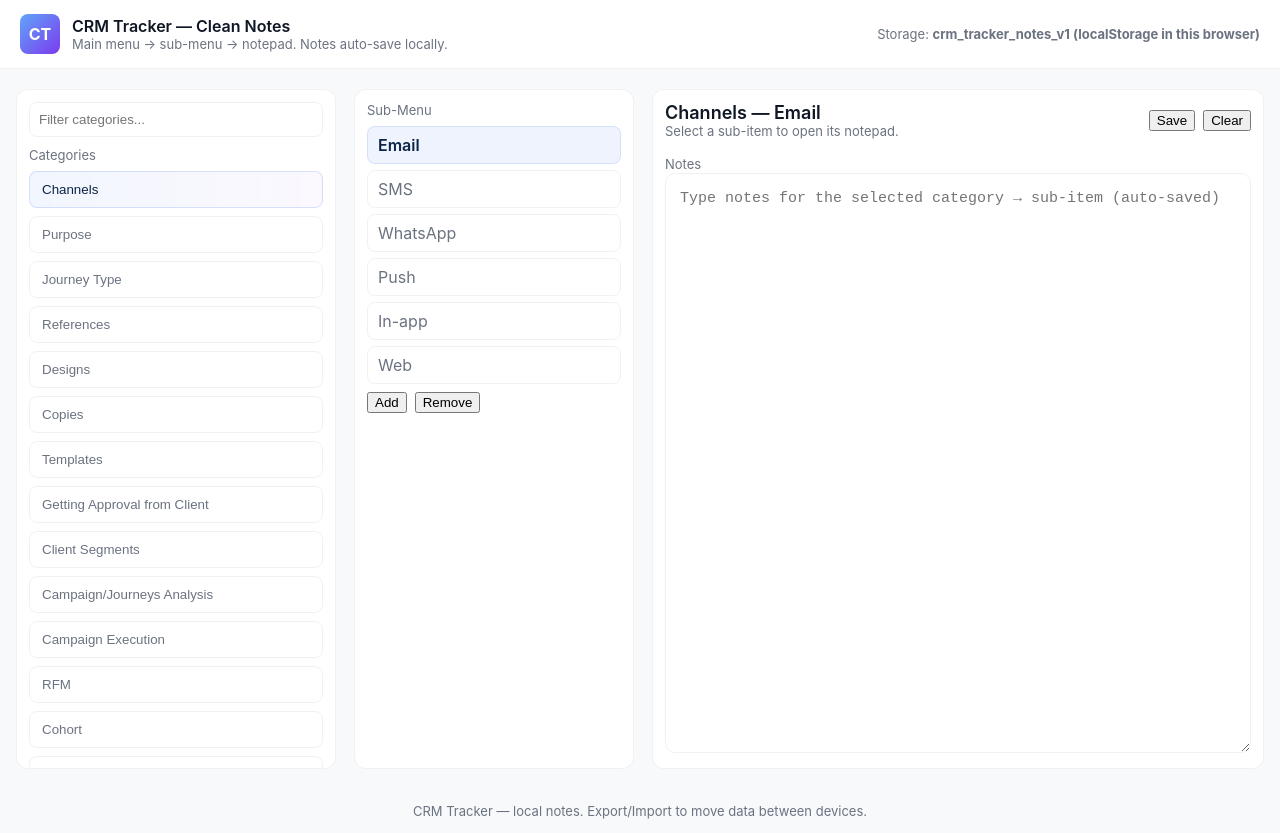
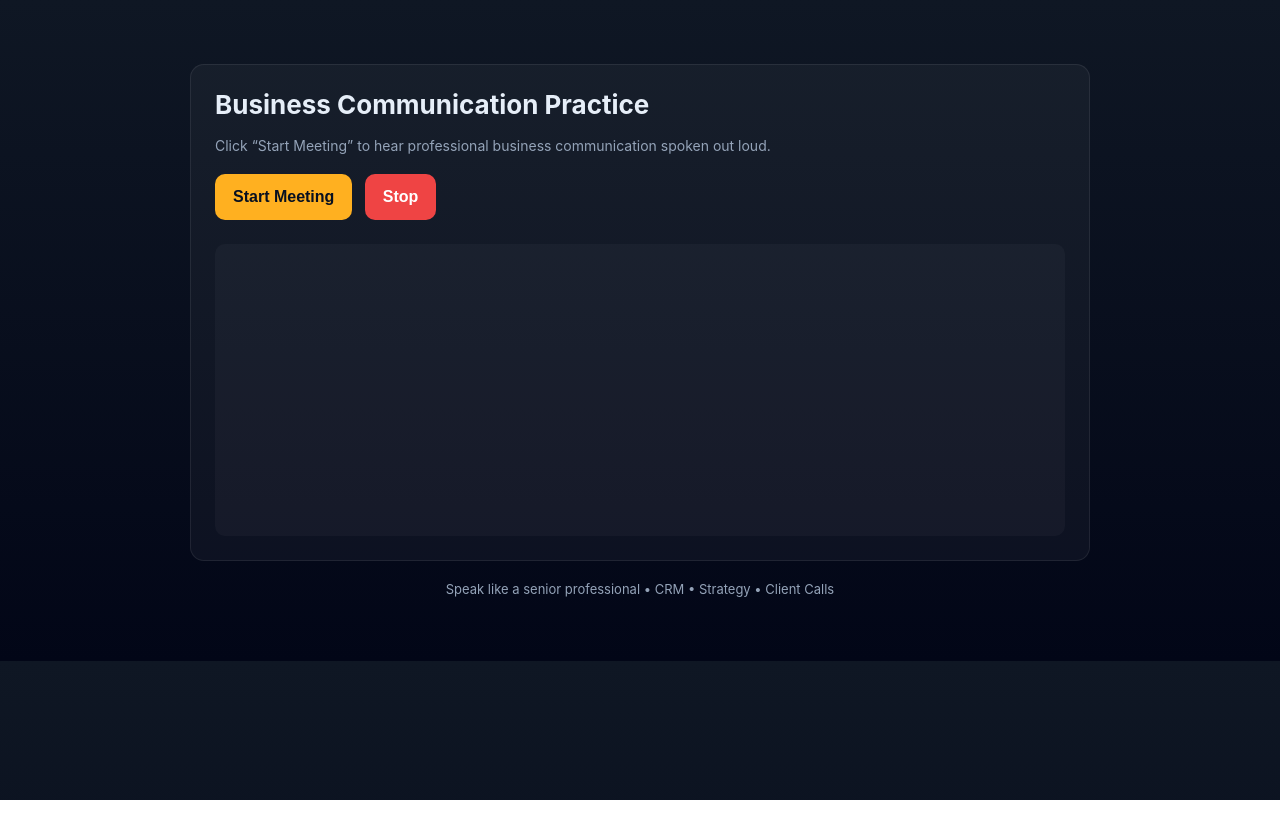
Before and after one commit to Chaithanya42-cpu/Chaithanya42-cpu.github.io, a plain HTML site: page crm.html in a window 1280 px wide. After the commit the page ends 800 px from the top, so only its background shows below. Drawn offline with Linux system fonts and the light colour scheme.

Commit message:
Update crm.html

```diff
--- a/crm.html
+++ b/crm.html
@@ -2,214 +2,292 @@
 <html lang="en">
 <head>
 <meta charset="utf-8" />
-  <meta name="viewport" content="width=device-width,initial-scale=1" />
-  <title>CRM Tracker — Clean Notes</title>
+<meta name="viewport" content="width=device-width, initial-scale=1" />
+<title>Business Communication Practice</title>
+
 <style>
-    :root{--bg:#f7f9fb;--card:#ffffff;--muted:#6b7280;--accent:#2563eb;--border:rgba(15,23,42,0.06)}
-    *{box-sizing:border-box}
-    body{margin:0;font-family:Inter,system-ui,-apple-system,'Segoe UI',Roboto,Arial;background:var(--bg);color:#0f1724}
-    header{display:flex;align-items:center;justify-content:space-between;padding:14px 20px;border-bottom:1px solid var(--border);background:var(--card)}
-    .brand{display:flex;gap:12px;align-items:center}
-    .logo{width:40px;height:40px;border-radius:8px;background:linear-gradient(135deg,#60a5fa,#7c3aed);display:flex;align-items:center;justify-content:center;color:white;font-weight:700}
-    .title{font-size:16px;font-weight:600}
-    .layout{display:grid;grid-template-columns:320px 280px 1fr;gap:18px;max-width:1400px;margin:20px auto;padding:0 16px}
-    .panel{background:var(--card);border-radius:12px;padding:12px;height:calc(100vh - 120px);overflow:auto;border:1px solid var(--border)}
-    .main{min-height:calc(100vh - 120px)}
-    .search{display:flex;gap:8px;margin-bottom:10px}
-    .search input{flex:1;padding:9px;border-radius:8px;border:1px solid var(--border);background:transparent;color:inherit}
-    .menu{display:flex;flex-direction:column;gap:8px}
-    .menu button{background:transparent;border:1px solid var(--border);padding:10px 12px;border-radius:8px;color:var(--muted);text-align:left;cursor:pointer}
-    .menu button.active{background:linear-gradient(90deg,rgba(37,99,235,0.06),rgba(124,58,237,0.03));border-color:rgba(37,99,235,0.16);color:#0b2447}
-    .submenu-list{display:flex;flex-direction:column;gap:6px}
-    .subitem{padding:8px 10px;border-radius:8px;border:1px solid var(--border);background:transparent;color:var(--muted);cursor:pointer;text-align:left}
-    .subitem.active{background:rgba(37,99,235,0.08);color:#0b2447;border-color:rgba(37,99,235,0.12);font-weight:600}
-    .small{font-size:13px;color:var(--muted)}
-    textarea{width:100%;height:calc(100vh - 220px);padding:14px;border-radius:10px;border:1px solid var(--border);background:transparent;color:inherit;font-size:15px;line-height:1.5;resize:vertical}
-    footer{padding:14px 24px;color:var(--muted);font-size:13px;text-align:center}
-    @media (max-width:1100px){.layout{grid-template-columns:1fr 300px;}.submenu{display:none}}
-    @media (max-width:700px){.layout{grid-template-columns:1fr;}.panel{height:auto}}
-    .actions{display:flex;gap:8px;margin-top:8px}
+  body {
+    margin: 0;
+    font-family: Inter, system-ui, Arial, sans-serif;
+    background: linear-gradient(180deg, #0f1724, #020617);
+    color: #e6eef8;
+  }
+
+  .container {
+    max-width: 900px;
+    margin: 40px auto;
+    padding: 24px;
+  }
+
+  .card {
+    background: rgba(255,255,255,0.04);
+    border-radius: 14px;
+    padding: 24px;
+    border: 1px solid rgba(255,255,255,0.08);
+  }
+
+  h1 {
+    margin-top: 0;
+    font-size: 26px;
+  }
+
+  .subtitle {
+    color: #94a3b8;
+    font-size: 14px;
+    margin-bottom: 20px;
+  }
+
+  .btn {
+    background: #ffb020;
+    border: none;
+    padding: 14px 18px;
+    border-radius: 10px;
+    font-weight: 700;
+    cursor: pointer;
+    color: #081020;
+    font-size: 16px;
+  }
+
+  .btn:disabled {
+    opacity: 0.6;
+    cursor: not-allowed;
+  }
+
+  .conversation {
+    margin-top: 24px;
+    padding: 16px;
+    background: rgba(255,255,255,0.03);
+    border-radius: 10px;
+    min-height: 260px;
+    line-height: 1.6;
+    font-size: 15px;
+  }
+
+  .line {
+    margin-bottom: 10px;
+    animation: fadeIn 0.3s ease;
+  }
+
+  @keyframes fadeIn {
+    from { opacity: 0; transform: translateY(4px); }
+    to { opacity: 1; transform: translateY(0); }
+  }
+
+  footer {
+    text-align: center;
+    font-size: 13px;
+    color: #94a3b8;
+    margin-top: 20px;
+  }
 </style>
 </head>
+
 <body>
-  <header>
-    <div class="brand">
-      <div class="logo">CT</div>
-      <div>
-        <div class="title">CRM Tracker — Clean Notes</div>
-        <div class="small">Main menu → sub-menu → notepad. Notes auto-save locally.</div>
-      </div>
-    </div>
-    <div class="small">Storage: <strong id="storageInfo">localStorage</strong></div>
-  </header>
 
-  <div class="layout">
-    <aside class="panel">
-      <div class="search"><input id="searchInput" placeholder="Filter categories..." /></div>
-      <div class="small" style="margin-bottom:8px">Categories</div>
-      <div class="menu" id="menuList"></div>
-      <div class="actions">
-        <button id="exportAll">Export</button>
-        <button id="importBtn">Import</button>
-      </div>
-    </aside>
-
-    <aside class="panel" id="submenuPane">
-      <div class="small" style="margin-bottom:8px">Sub-Menu</div>
-      <div id="submenuList" class="submenu-list"></div>
-      <div class="actions">
-        <button id="addSub">Add</button>
-        <button id="removeSub">Remove</button>
-      </div>
-    </aside>
-
-    <main class="panel main">
-      <div style="display:flex;justify-content:space-between;align-items:center">
-        <div>
-          <div id="pageTitle" style="font-size:18px;font-weight:600">Designs</div>
-          <div id="pageSubtitle" class="small">Select a sub-item to open its notepad.</div>
-        </div>
-        <div style="display:flex;gap:8px;align-items:center">
-          <button id="saveBtn">Save</button>
-          <button id="clearBtn">Clear</button>
-        </div>
+<div class="container">
+  <div class="card">
+    <h1>Business Communication Practice</h1>
+    <div class="subtitle">
+      Click “Start Meeting” to hear professional business communication spoken out loud.
     </div>
 
-      <div style="margin-top:14px">
-        <label class="small">Notes</label>
-        <textarea id="noteArea" placeholder="Type notes for the selected category → sub-item (auto-saved)"></textarea>
-      </div>
-    </main>
+    <button id="startBtn" class="btn">Start Meeting</button>
+<button id="stopBtn" class="btn" style="margin-left:8px;background:#ef4444;color:#fff">
+  Stop
+</button>
+
+
+    <div id="conversation" class="conversation"></div>
   </div>
 
-  <footer>CRM Tracker — local notes. Export/Import to move data between devices.</footer>
+  <footer>
+    Speak like a senior professional • CRM • Strategy • Client Calls
+  </footer>
+</div>
 
 <script>
-    // Main categories and submenus
-    const categories = [
-      'Channels','Purpose','Journey Type','References',
-      'Designs','Copies','Templates','Getting Approval from Client',
-      'Client Segments','Campaign/Journeys Analysis','Campaign Execution',
-      'RFM','Cohort','Funnel','Metrics','A/B Testing','Flow Analysis','NPS',
-      'Technical Issues','Technical Advantages',
-      'Note Taking','Planning'
+/* ==================================================
+   COMPLETE BUSINESS COMMUNICATION MASTER LIST
+   (ALL LINES – ONE SET – NO CATEGORIES)
+================================================== */
+
+const COMMUNICATION_LINES = [
+
+  // Discovery / Understanding
+  "Before we jump into solutions, I want to clearly understand the business context from your perspective.",
+  "To make sure we are aligned, could you share what the primary goal is for this phase?",
+  "From your point of view, what is the biggest challenge you are trying to solve right now?",
+  "What would success look like for you at the end of the next 30 to 60 days?",
+  "Are there any constraints or limitations we should be aware of before planning execution?",
+  "What has worked well so far, and where do you feel things have not met expectations?",
+  "I want to understand the customer behavior better before suggesting any next steps.",
+
+  // Agenda / Structure
+  "Let me quickly outline the agenda so we can use the time effectively.",
+  "The objective of today’s call is to align on priorities and next steps.",
+  "We will cover performance, upcoming plans, and approvals in that order.",
+  "I want to be mindful of time, so let’s focus on the key decisions needed today.",
+  "Does this agenda work for everyone before we proceed?",
+  "If anything feels out of scope, we can park it and revisit later.",
+
+  // Performance / Data
+  "Let me start with the outcome first, and then I’ll explain the drivers behind it.",
+  "Overall, the campaign performed better than last month in terms of conversions.",
+  "Where we saw a dip was in open rates, mainly due to audience saturation.",
+  "What worked particularly well here was the targeting and timing.",
+  "Compared to the previous cycle, engagement has improved among repeat users.",
+  "The key learning from this campaign is something we can directly apply going forward.",
+  "There are some gaps, and I want to call them out transparently.",
+
+  // Strategy
+  "Based on what we’re seeing in the data, there are two clear approaches we can take.",
+  "From a strategic standpoint, this aligns well with your long-term retention goals.",
+  "If the objective is revenue growth, then this is the lever we should prioritize.",
+  "My recommendation would be to balance proven strategies with controlled testing.",
+  "This gives us an opportunity to improve performance without taking unnecessary risk.",
+  "We should think of this in phases rather than treating it as a one-time activity.",
+  "This approach allows us to scale what works while learning continuously.",
+
+  // Approval / Decisions
+  "To move forward, we need confirmation on the final creative and send time.",
+  "What we are seeking approval for today is the campaign structure and audience.",
+  "Once this is approved, we can proceed without any further dependency.",
+  "Is there any concern or change you would like before we lock this?",
+  "Can we align on this today so we stay on track with the timeline?",
+  "If this works for you, we’ll proceed exactly as discussed.",
+
+  // Issues / Escalation
+  "I want to acknowledge this upfront — this should not have happened.",
+  "You are right to call this out, and I take responsibility for it.",
+  "The root cause of this issue was a process gap on our side.",
+  "What’s important now is how we fix this and prevent it from recurring.",
+  "We’ve already taken corrective steps, and this will not repeat.",
+  "I’ll personally ensure this stays on track from here.",
+  "The revised timeline is clear, and we are aligned on next steps.",
+
+  // Alignment / Expectations
+  "Just to align expectations clearly, this is how we propose handling execution.",
+  "Going forward, this will be the process we follow for all campaigns.",
+  "To avoid any confusion later, we’ll document and share all updates in writing.",
+  "Our role will be to strategize, execute, and report on performance.",
+  "This is what you can expect from us on a weekly basis.",
+  "Please let us know if this structure works for you.",
+
+  // Insights
+  "Rather than reviewing every metric, let’s focus on what actually matters.",
+  "The key insight here is how user intent changes across channels.",
+  "What this data tells us is that timing matters more than frequency.",
+  "This metric is important because it directly impacts revenue.",
+  "If we connect these data points, the pattern becomes very clear.",
+  "This insight helps us make a more informed decision moving forward.",
+
+  // Feedback
+  "I’d really appreciate your honest feedback on this approach.",
+  "Does this align with what you had in mind?",
+  "That’s fair feedback, and I appreciate you sharing it openly.",
+  "We’ll take this input seriously and refine our approach.",
+  "Let’s treat this as an opportunity to improve, not a setback.",
+  "We’ll reflect this feedback in the next iteration.",
+
+  // Internal Coordination
+  "Today’s top priority is completing the campaign assets on time.",
+  "Let’s align on ownership so there’s no confusion later.",
+  "Design will deliver by 4 PM, and copy by 5 PM.",
+  "If anyone is blocked, please flag it immediately.",
+  "I’ll review everything and share feedback in one consolidated round.",
+  "Let’s stay focused so we don’t miss timelines.",
+
+  // Time Management
+  "That’s an important point, but it’s slightly out of scope for today’s call.",
+  "To stay on track, let’s come back to the main decision.",
+  "We can park this for now and revisit if time permits.",
+  "Let’s close the priority items first and then circle back.",
+  "I want to respect everyone’s time and keep this focused.",
+
+  // Closure
+  "To summarize, we’ve aligned on the strategy, timelines, and ownership.",
+  "Next steps from our side are clearly defined.",
+  "We’ll share a written recap with timelines shortly.",
+  "The campaign will go live as discussed once approvals are in.",
+  "If there’s nothing else, we’re aligned and good to proceed.",
+  "Let’s reconnect after we have performance data to review."
 ];
 
-    const defaultSubsections = {
-      'Channels': ['Email','SMS','WhatsApp','Push','In-app','Web'],
-      'Purpose': ['Event','Educational','Offer','Transactional','Retention','Other'],
-      'Journey Type': ['All','Special Events','Welcome','Abandonment','Re-engagement','Lifecycle'],
-      'References': ['Research Academies','ChatGPT','YouTube','Customer Care'],
+/* ==================================================
+   CORE ENGINE (CONTINUOUS + RANDOM + NO REPEAT)
+================================================== */
 
-      'Designs': ['Channels & Types','Purpose','Journey Types','Overview','References'],
-      'Copies': ['Channels & Types','Purpose','Journey Types','Variants','Overview'],
-      'Templates': ['Email','SMS/WhatsApp','Push','In-app','Overview'],
-      'Getting Approval from Client': ['Copy','Design','Strategy','Approvals Log','Comments'],
-      'Client Segments': ['RFM Segments','Cohort Segments','Funnel Segments','Test Segments','Notes'],
-      'Campaign/Journeys Analysis': ['Benchmarks','Historical Data','Metrics','Insights','Recommendations'],
-      'Campaign Execution': ['Pre-checklist','Execution Checklist','Post-checklist','Issues','Notes'],
-      'RFM': ['Summary','Segments','Actions','Notes','Results'],
-      'Cohort': ['Weekly','Monthly','Retention Notes','Actions','Results'],
-      'Funnel': ['Top','Middle','Bottom','Drop-offs','Fixes'],
-      'Metrics': ['Conversions','Engagement','Revenue','Custom Metrics','Notes'],
-      'A/B Testing': ['Hypotheses','Variants','Results','Learnings','Notes'],
-      'Flow Analysis': ['Flow Map','Drop-offs','Optimizations','Notes','Results'],
-      'NPS': ['Responses','Promoters','Detractors','Actions','Trends'],
-      'Technical Issues': ['Open','In Progress','Resolved','Logs','Notes'],
-      'Technical Advantages': ['Ideas','Integrations','Automations','Notes','Results'],
+const conversationBox = document.getElementById("conversation");
+const startBtn = document.getElementById("startBtn");
+const stopBtn = document.getElementById("stopBtn");
 
-      // New single-notepad categories
-      'Note Taking': ['Notes'],
-      'Planning': ['Notes']
-    };
+let isRunning = false;
+const speechEnabled = "speechSynthesis" in window;
 
-    // DOM refs
-    const menuList = document.getElementById('menuList');
-    const submenuList = document.getElementById('submenuList');
-    const pageTitle = document.getElementById('pageTitle');
-    const noteArea = document.getElementById('noteArea');
-    const saveBtn = document.getElementById('saveBtn');
-    const clearBtn = document.getElementById('clearBtn');
-    const searchInput = document.getElementById('searchInput');
-    const addSub = document.getElementById('addSub');
-    const removeSub = document.getElementById('removeSub');
-    const exportAllBtn = document.getElementById('exportAll');
-    const importBtn = document.getElementById('importBtn');
+// Shuffle once per cycle
+function shuffle(arr) {
+  const a = arr.slice();
+  for (let i = a.length - 1; i > 0; i--) {
+    const j = Math.floor(Math.random() * (i + 1));
+    [a[i], a[j]] = [a[j], a[i]];
+  }
+  return a;
+}
 
-    const STORAGE_KEY = 'crm_tracker_notes_v1';
-
-    let state = {
-      selectedCategory: categories[0],
-      selectedSub: (defaultSubsections[categories[0]] && defaultSubsections[categories[0]][0]) || 'Notes',
-      data: {} // {category:{sub:{text:''}}}
-    };
-
-    function loadFromStorage(){
-      try{ const raw = localStorage.getItem(STORAGE_KEY); if(raw) state.data = JSON.parse(raw); }catch(e){console.error(e)}
-    }
-    function saveToStorage(){ try{ localStorage.setItem(STORAGE_KEY, JSON.stringify(state.data)); flashSaved(); }catch(e){console.error(e)} }
-    function flashSaved(){ pageTitle.style.opacity=0.6; setTimeout(()=>pageTitle.style.opacity=1,300); }
-
-    function renderMenu(filter=''){
-      menuList.innerHTML='';
-      categories.filter(c=>c.toLowerCase().includes(filter.toLowerCase())).forEach(cat=>{
-        const btn = document.createElement('button'); btn.textContent=cat; btn.className = cat===state.selectedCategory? 'active':'';
-        btn.onclick = ()=>{ selectCategory(cat); };
-        menuList.appendChild(btn);
+function speakAsync(text) {
+  return new Promise(resolve => {
+    if (!speechEnabled || !isRunning) return resolve();
+    const u = new SpeechSynthesisUtterance(text);
+    u.rate = 1.5;    // 1.5x speed
+    u.pitch = 0.95;
+    u.volume = 1;
+    u.onend = resolve;
+    u.onerror = resolve;
+    window.speechSynthesis.speak(u);
   });
 }
 
-    function renderSubmenu(){
-      submenuList.innerHTML='';
-      const subs = defaultSubsections[state.selectedCategory] || ['Notes'];
-      subs.forEach(s=>{
-        const div = document.createElement('div'); div.className='subitem'; div.textContent=s;
-        if(s===state.selectedSub) div.classList.add('active');
-        div.onclick = ()=>{ selectSub(s); };
-        submenuList.appendChild(div);
-      });
+function delay(ms) {
+  return new Promise(r => setTimeout(r, ms));
 }
 
-    function selectCategory(cat){
-      state.selectedCategory = cat;
-      const subs = defaultSubsections[cat] || ['Notes'];
-      state.selectedSub = subs[0];
-      pageTitle.textContent = cat + ' — ' + state.selectedSub;
-      renderMenu(searchInput.value);
-      renderSubmenu();
-      loadNote();
+async function startMeeting() {
+  if (isRunning) return;
+  isRunning = true;
+  startBtn.disabled = true;
+  conversationBox.innerHTML = "";
+
+  while (isRunning) {
+    const cycle = shuffle(COMMUNICATION_LINES);
+
+    for (const line of cycle) {
+      if (!isRunning) break;
+
+      const div = document.createElement("div");
+      div.className = "line";
+      div.textContent = line;
+      conversationBox.appendChild(div);
+      conversationBox.scrollTop = conversationBox.scrollHeight;
+
+      await speakAsync(line);
+      await delay(500);
     }
 
-    function selectSub(sub){ state.selectedSub = sub; pageTitle.textContent = state.selectedCategory + ' — ' + state.selectedSub; renderSubmenu(); loadNote(); }
-
-    function getCurrentObj(){
-      if(!state.data[state.selectedCategory]) state.data[state.selectedCategory] = {};
-      if(!state.data[state.selectedCategory][state.selectedSub]) state.data[state.selectedCategory][state.selectedSub] = {text:''};
-      return state.data[state.selectedCategory][state.selectedSub];
+    await delay(800); // pause between cycles
   }
 
-    function loadNote(){ const obj = getCurrentObj(); noteArea.value = obj.text || ''; }
-    function saveCurrent(){ const obj = getCurrentObj(); obj.text = noteArea.value; saveToStorage(); }
+  startBtn.disabled = false;
+}
 
-    noteArea.addEventListener('input', debounce(saveCurrent,700));
-    saveBtn.onclick = saveCurrent;
+function stopMeeting() {
+  isRunning = false;
+  window.speechSynthesis.cancel();
+  startBtn.disabled = false;
+}
 
-    clearBtn.onclick = ()=>{ if(confirm('Clear notes for "'+state.selectedCategory+' / '+state.selectedSub+'"?')){ if(state.data[state.selectedCategory]) delete state.data[state.selectedCategory][state.selectedSub]; noteArea.value=''; saveToStorage(); } }
+startBtn.addEventListener("click", startMeeting);
+stopBtn.addEventListener("click", stopMeeting);
+</script>
 
-    addSub.onclick = ()=>{ const name = prompt('New sub-item name'); if(!name) return; const arr = defaultSubsections[state.selectedCategory] || []; arr.push(name); defaultSubsections[state.selectedCategory]=arr; renderSubmenu(); selectSub(name); }
-    removeSub.onclick = ()=>{ if(!confirm('Remove sub-item "'+state.selectedSub+'" from '+state.selectedCategory+'?')) return; const arr = defaultSubsections[state.selectedCategory] || []; defaultSubsections[state.selectedCategory] = arr.filter(x=>x!==state.selectedSub); if(state.data[state.selectedCategory]) delete state.data[state.selectedCategory][state.selectedSub]; const newSub = (defaultSubsections[state.selectedCategory] && defaultSubsections[state.selectedCategory][0]) || 'Notes'; selectSub(newSub); saveToStorage(); }
-
-    exportAllBtn.onclick = ()=>{ const dataStr = JSON.stringify(state.data,null,2); const blob = new Blob([dataStr],{type:'application/json'}); const url=URL.createObjectURL(blob); const a=document.createElement('a'); a.href=url; a.download='crm_tracker_notes.json'; document.body.appendChild(a); a.click(); a.remove(); URL.revokeObjectURL(url); }
-    importBtn.onclick = ()=>{ const input = document.createElement('input'); input.type='file'; input.accept='application/json'; input.onchange = e=>{ const file = e.target.files[0]; if(!file) return; const reader=new FileReader(); reader.onload=ev=>{ try{ const imported = JSON.parse(ev.target.result); state.data = Object.assign({}, state.data, imported); saveToStorage(); alert('Import successful'); }catch(err){ alert('Invalid JSON'); } }; reader.readAsText(file); }; input.click(); }
-
-    function debounce(fn,ms){ let t; return function(){ clearTimeout(t); t=setTimeout(()=>fn.apply(this,arguments),ms); }; }
-
-    searchInput.addEventListener('input', (e)=>{ renderMenu(e.target.value); });
-    document.addEventListener('keydown', (e)=>{ if((e.ctrlKey||e.metaKey) && e.key==='s'){ e.preventDefault(); saveCurrent(); } });
-
-    // initial
-    loadFromStorage(); renderMenu(); renderSubmenu(); selectCategory(state.selectedCategory);
-    document.getElementById('storageInfo').textContent = STORAGE_KEY + ' (localStorage in this browser)';
-  </script>
 </body>
 </html>
```
Lines whose indentation alone changed are shown as unchanged.
